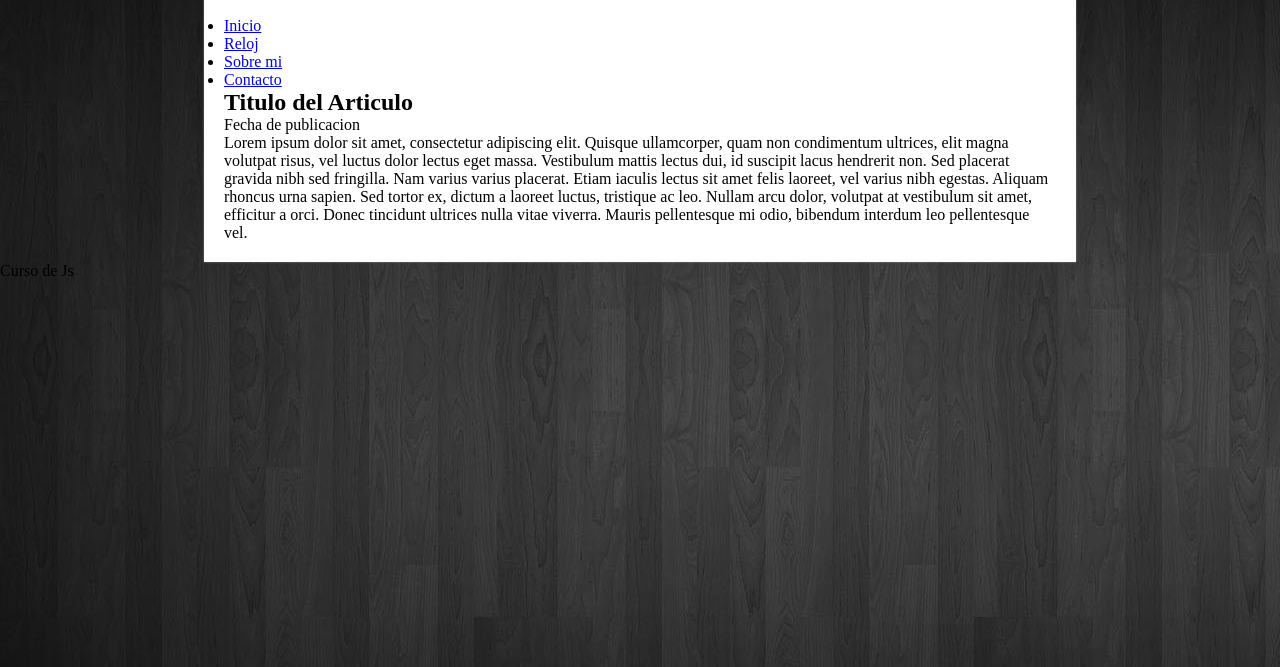
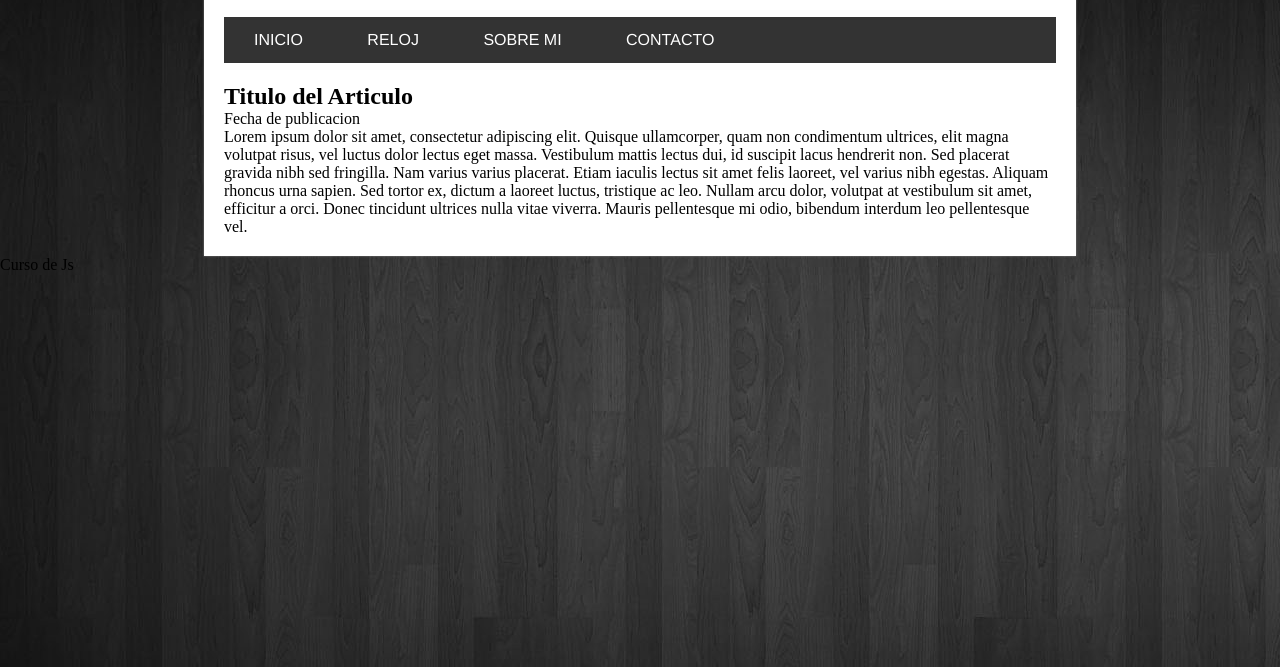
Before and after one commit to alexgamez/JqueryProject, a plain HTML site: page index.html in a window 1280 px wide. Shown: the part 133-800 px from the top of the page. Drawn offline with Linux system fonts and the light colour scheme.

Commit message:
Estilo de Nav

```diff
--- a/css/style.css
+++ b/css/style.css
@@ -35,3 +35,34 @@ body{
   margin-bottom: 20px;
   float: left;
 }
+
+#menu{
+  font-family: Helvetica, Arial;
+  background: #333;
+  width: 100%;
+  text-transform: uppercase;
+  margin-bottom: 20px;
+}
+
+#menu ul{
+  line-height: 46px;
+  list-style: none;
+}
+
+#menu li{
+  height: 46px;
+  display: inline-block;
+  transition: all 300ms;
+}
+
+#menu li:hover{
+  background: #1E90FF;
+}
+
+#menu a{
+  display: block;
+  color: white;
+  text-decoration: none;
+  padding-left: 30px;
+  padding-right: 30px;
+}
--- a/index.html
+++ b/index.html
@@ -19,14 +19,15 @@
         <div class="clearfix">
 
         </div>
-        <navbar>
-          <ul id="menu">
+
+        <nav id="menu">
+          <ul>
             <li><a href="#">Inicio</a></li>
             <li><a href="#">Reloj</a></li>
             <li><a href="#">Sobre mi</a></li>
             <li><a href="#">Contacto</a></li>
           </ul>
-        </navbar>
+        </nav>
       </header>
 
       <!--  Slider-->
```
